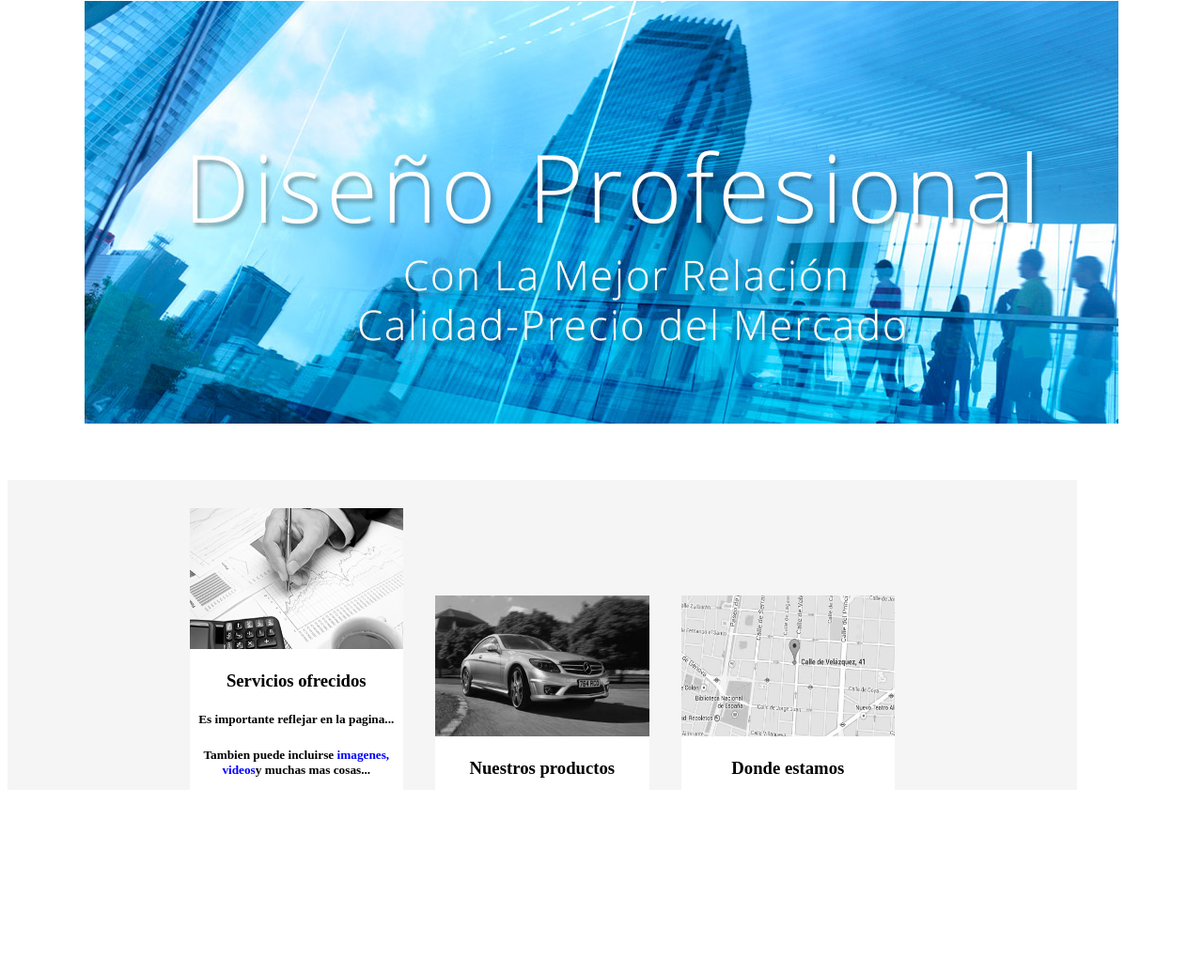
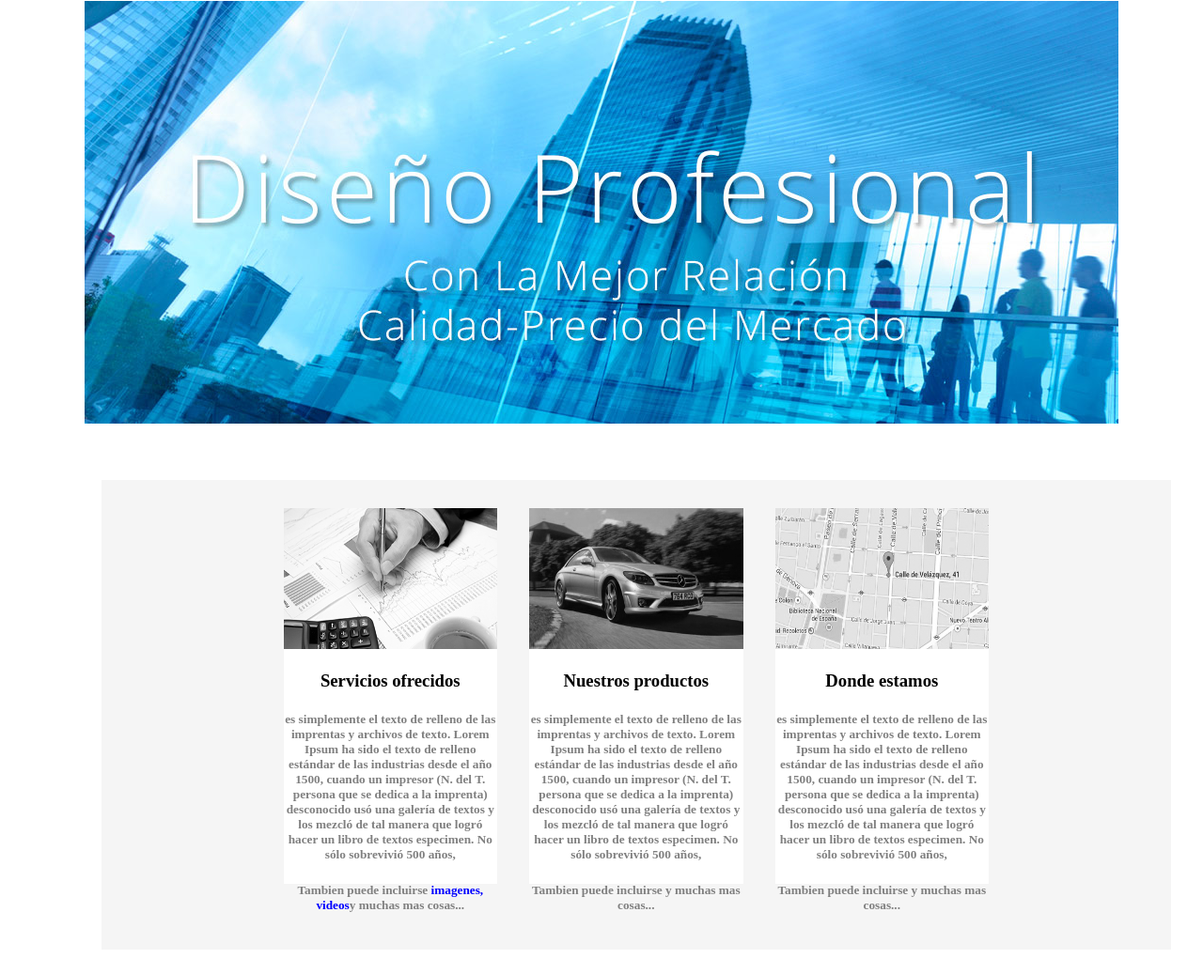
Before and after one commit to SergioMorcillo/ExamenV, a plain HTML site: page index.html in a window 1280 px wide. Shown: the part 174-1211 px from the top of the page at 94% size. Drawn offline with Linux system fonts and the light colour scheme.

Commit message:
texto añadido

```diff
--- a/index.html
+++ b/index.html
@@ -23,16 +23,20 @@
 	<div class="box">
 		<img src= "img/si.jpg" id=foto1>
 		<h3> Servicios ofrecidos</h3>
-		<h5>Es importante reflejar en la pagina...</h5>
+		<h5>es simplemente el texto de relleno de las imprentas y archivos de texto. Lorem Ipsum ha sido el texto de relleno estándar de las industrias desde el año 1500, cuando un impresor (N. del T. persona que se dedica a la imprenta) desconocido usó una galería de textos y los mezcló de tal manera que logró hacer un libro de textos especimen. No sólo sobrevivió 500 años,</h5>
 		<h5>Tambien puede incluirse <span>imagenes, videos</span>y muchas mas cosas...</h5>
 	</div>
 	<div class="box">
 		<img src= "img/que.jpg" id=foto1>
 			<h3> Nuestros productos</h3>
+			<h5>es simplemente el texto de relleno de las imprentas y archivos de texto. Lorem Ipsum ha sido el texto de relleno estándar de las industrias desde el año 1500, cuando un impresor (N. del T. persona que se dedica a la imprenta) desconocido usó una galería de textos y los mezcló de tal manera que logró hacer un libro de textos especimen. No sólo sobrevivió 500 años,</h5>
+		<h5>Tambien puede incluirse y muchas mas cosas...</h5>
 		</div>
 	<div class="box">
 	<img src= "img/hola.jpg" id=foto1>
 	<h3> Donde estamos</h3>
+	<h5>es simplemente el texto de relleno de las imprentas y archivos de texto. Lorem Ipsum ha sido el texto de relleno estándar de las industrias desde el año 1500, cuando un impresor (N. del T. persona que se dedica a la imprenta) desconocido usó una galería de textos y los mezcló de tal manera que logró hacer un libro de textos especimen. No sólo sobrevivió 500 años,</h5>
+		<h5>Tambien puede incluirse y muchas mas cosas...</h5>
 
 	</div>
     </div>
--- a/styles.css
+++ b/styles.css
@@ -27,10 +27,11 @@
 }
 #content2{
     width: 90%;
-    height: 330px;
+    height: 500px;
     margin-top: 400px;
     background-color: #f5f5f5;
     text-align: center;
+	margin-left:100px;
 }
 .box{
     width: 20%;
@@ -47,3 +48,6 @@
 	}
 span{
 	color:blue;}
+h5{
+	color:grey;
+	}
```
